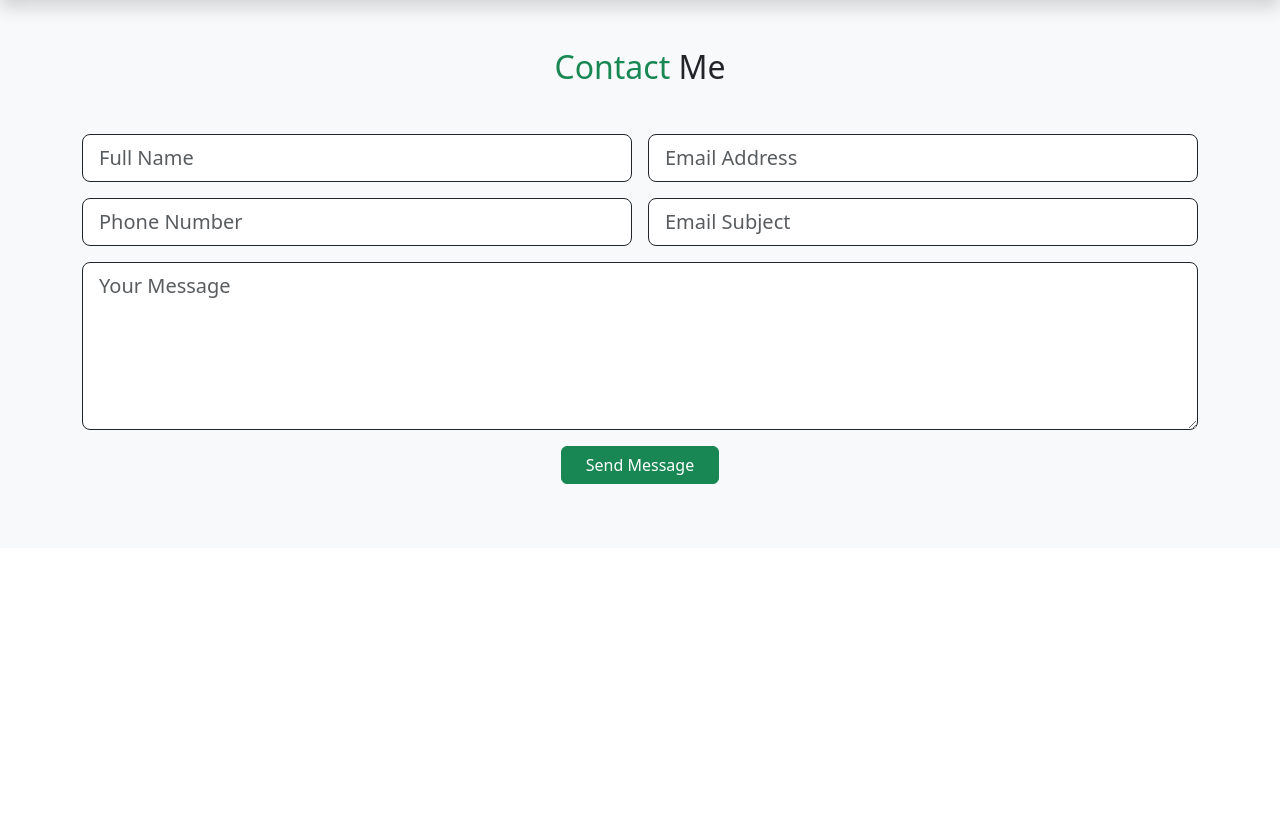
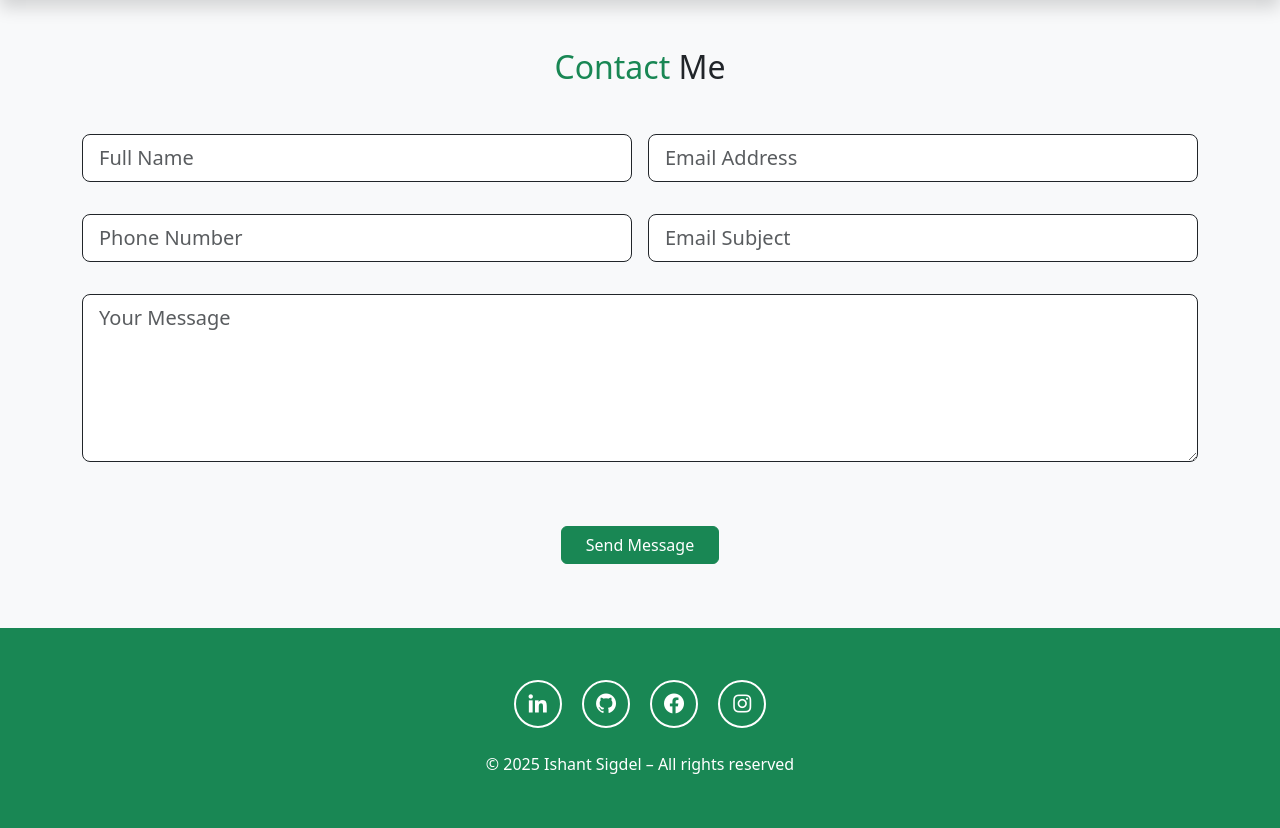
Before and after one commit to Ishantsigdel/Responsive_Portfolio_Django, a Django app: page /contact/ in a window 1280 px wide. Shown: the part 102-930 px from the top of the page. Before the commit the page ends 586 px from the top, so only its background shows below. Run offline with Django 5.2, Linux system fonts and the light colour scheme.

Commit message:
fourth commit

```diff
--- a/templates/base.html
+++ b/templates/base.html
@@ -6,6 +6,8 @@
     <meta name="viewport" content="width=device-width, initial-scale=1">
     <title>Django practice</title>
     <link href='https://unpkg.com/boxicons@2.1.4/css/boxicons.min.css' rel='stylesheet'>
+    <link href="https://cdnjs.cloudflare.com/ajax/libs/font-awesome/6.5.0/css/all.min.css" rel="stylesheet">
+
 
     <link href="https://cdn.jsdelivr.net/npm/bootstrap@5.3.5/dist/css/bootstrap.min.css" rel="stylesheet" integrity="sha384-SgOJa3DmI69IUzQ2PVdRZhwQ+dy64/BUtbMJw1MZ8t5HZApcHrRKUc4W0kG879m7" crossorigin="anonymous">
   </head>
--- a/templates/contact.html
+++ b/templates/contact.html
@@ -7,23 +7,23 @@
   <div class="container">
     <h2 class="text-center text-success mb-5">Contact <span class="text-dark">Me</span></h2>
     <form>
-      <div class="row g-3 mb-3">
-        <div class="col-md-6">
+      <div class="row g-3 mb-6">
+        <div class="col-md-6 mb-3" >
           <input type="text" class="form-control form-control-lg border border-dark" placeholder="Full Name" required>
         </div>
-        <div class="col-md-6">
+        <div class="col-md-6 mb-3">
           <input type="email" name="Email" class="form-control form-control-lg border border-dark" placeholder="Email Address" required>
         </div>
-        <div class="col-md-6">
+        <div class="col-md-6  mb-3">
           <input type="tel" class="form-control form-control-lg border border-dark" placeholder="Phone Number" required>
         </div>
-        <div class="col-md-6">
+        <div class="col-md-6 mb-3">
           <input type="text" class="form-control form-control-lg   border border-dark" placeholder="Email Subject" required>
         </div>
-        <div class="col-12">
+        <div class="col-12 mb-5">
           <textarea class="form-control form-control-lg border border-dark" rows="5" placeholder="Your Message" required></textarea>
         </div>
-        <div class="col-12 text-center">
+        <div class="col-12 text-center mb-3">
           <button type="submit" class="btn btn-success px-4">Send Message</button>
         </div>
       </div>
--- a/templates/footer.html
+++ b/templates/footer.html
@@ -0,0 +1,61 @@
+<!DOCTYPE html>
+<html lang="en">
+<head>
+  <meta charset="UTF-8">
+  <title>Custom Footer</title>
+  <meta name="viewport" content="width=device-width, initial-scale=1">
+
+  <!-- Bootstrap CSS -->
+  <link href="https://cdn.jsdelivr.net/npm/bootstrap@5.3.0/dist/css/bootstrap.min.css" rel="stylesheet">
+
+  <!-- Boxicons CSS -->
+  <link href='https://unpkg.com/boxicons@2.1.4/css/boxicons.min.css' rel='stylesheet'>
+
+  <style>
+    footer {
+      height: 200px;
+      background-color: #198754;
+    }
+    .social-icon {
+      width: 48px;
+      height: 48px;
+      border: 2px solid white;
+      border-radius: 50%;
+      font-size: 24px;
+      display: inline-flex;
+      align-items: center;
+      justify-content: center;
+      color: white;
+      text-decoration: none;
+      transition: all 0.3s ease;
+    }
+    .social-icon:hover {
+      background-color: white;
+      color: #198754;
+      transform: scale(1.2);
+      box-shadow: 0 0 10px white;
+    }
+    .social-icon:focus,
+    .social-icon:active {
+      outline: none;
+      box-shadow: none;
+    }
+  </style>
+</head>
+<body class="m-0 p-0">
+
+  <!-- Footer -->
+  <footer class="container-fluid d-flex flex-column justify-content-center align-items-center text-white">
+    <div class="mb-4">
+      <a href="https://www.linkedin.com/" class="social-icon mx-2"><i class='bx bxl-linkedin'></i></a>
+      <a href="https://github.com/" class="social-icon mx-2"><i class='bx bxl-github'></i></a>
+      <a href="https://www.facebook.com/" class="social-icon mx-2"><i class='bx bxl-facebook-circle'></i></a>
+      <a href="https://www.instagram.com/" class="social-icon mx-2"><i class='bx bxl-instagram'></i></a>
+    </div>
+    <p class="m-0">&copy; 2025 Ishant Sigdel – All rights reserved</p>
+  </footer>
+
+  <!-- Bootstrap JS (optional) -->
+  <script src="https://cdn.jsdelivr.net/npm/bootstrap@5.3.0/dist/js/bootstrap.bundle.min.js"></script>
+</body>
+</html>
--- a/templates/home.html
+++ b/templates/home.html
@@ -53,6 +53,8 @@
                 Download CV
             </a>
         </div>
+    </div>
+</section>
 
 
 {% endblock %}
--- a/templates/navbar.html
+++ b/templates/navbar.html
@@ -1,3 +1,4 @@
+
 <nav class="navbar navbar-expand-lg bg-success shadow py-3">
   <div class="container">
     <!-- Brand/Logo -->
```
Also changed, not shown: templates/services.html (+6 -3 lines).
